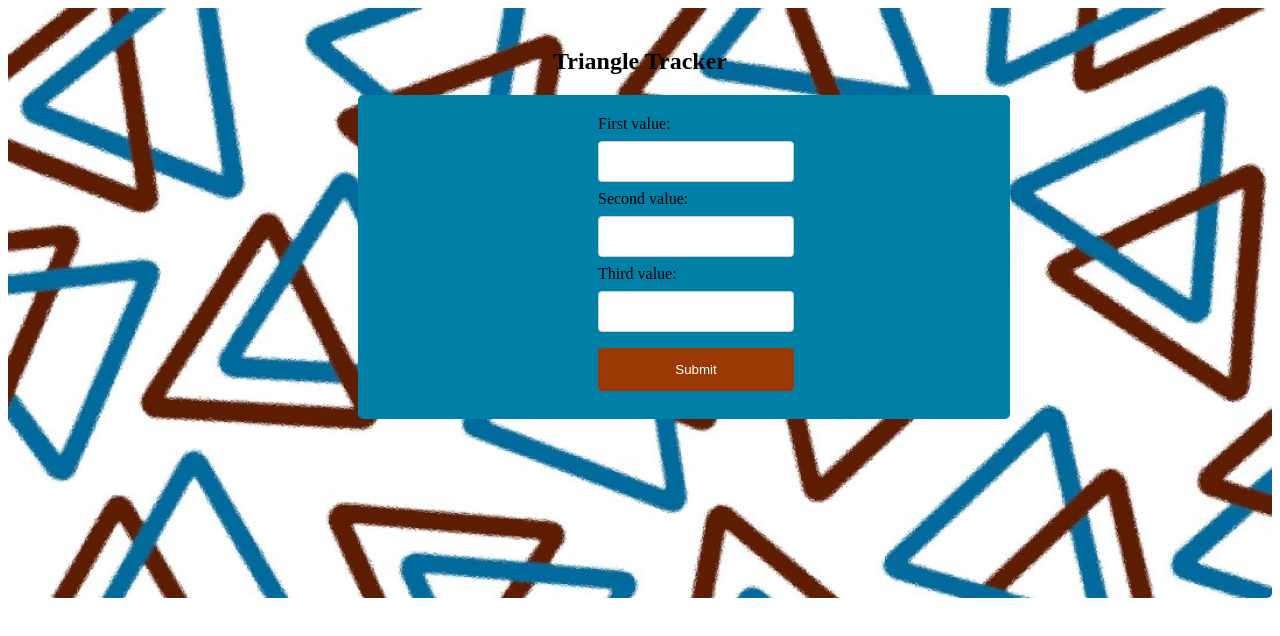
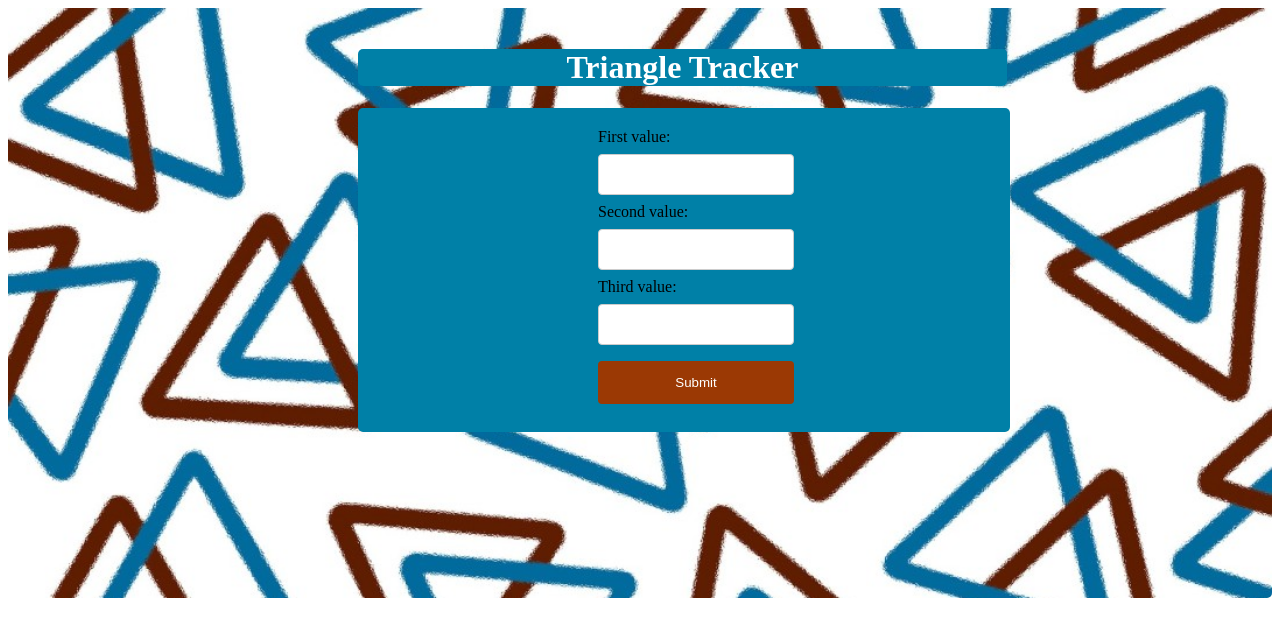
Before and after one commit to tgalvinjr/Triangle_Tracker, a plain HTML site: page input.html in a window 1280 px wide. Drawn offline with Linux system fonts and the light colour scheme.

Commit message:
enhance styles

```diff
--- a/input.html
+++ b/input.html
@@ -4,7 +4,9 @@
 
 <body>
     <div class="body-theme">
-        <h2>Triangle Tracker</h2>
+        <div class="header-div">
+            <h1>Triangle Tracker</h1>
+        </div>
         <div class="form-container">
             <form action="#" id="values-form">
                 First value:<br>
--- a/style.css
+++ b/style.css
@@ -1,5 +1,6 @@
-h2 {
+h1 {
     text-align: center;
+    font-weight: bold;
 }
 input[type=text], select {
   width: 50%;
@@ -23,7 +24,7 @@ input[type=submit] {
 }
 
 input[type=submit]:hover {
-  background-color: #45a049;
+  background-color: #044d08;
 }
 
 div {
@@ -45,3 +46,11 @@ div {
 #values-form {
   margin-left: 220px;
 }
+
+.header-div {
+  width: 53%;
+  margin-left: 330px;
+  padding: 0 0 0 0;
+  background-color: rgb(0, 128, 167);
+  color: #fff;
+}
```
